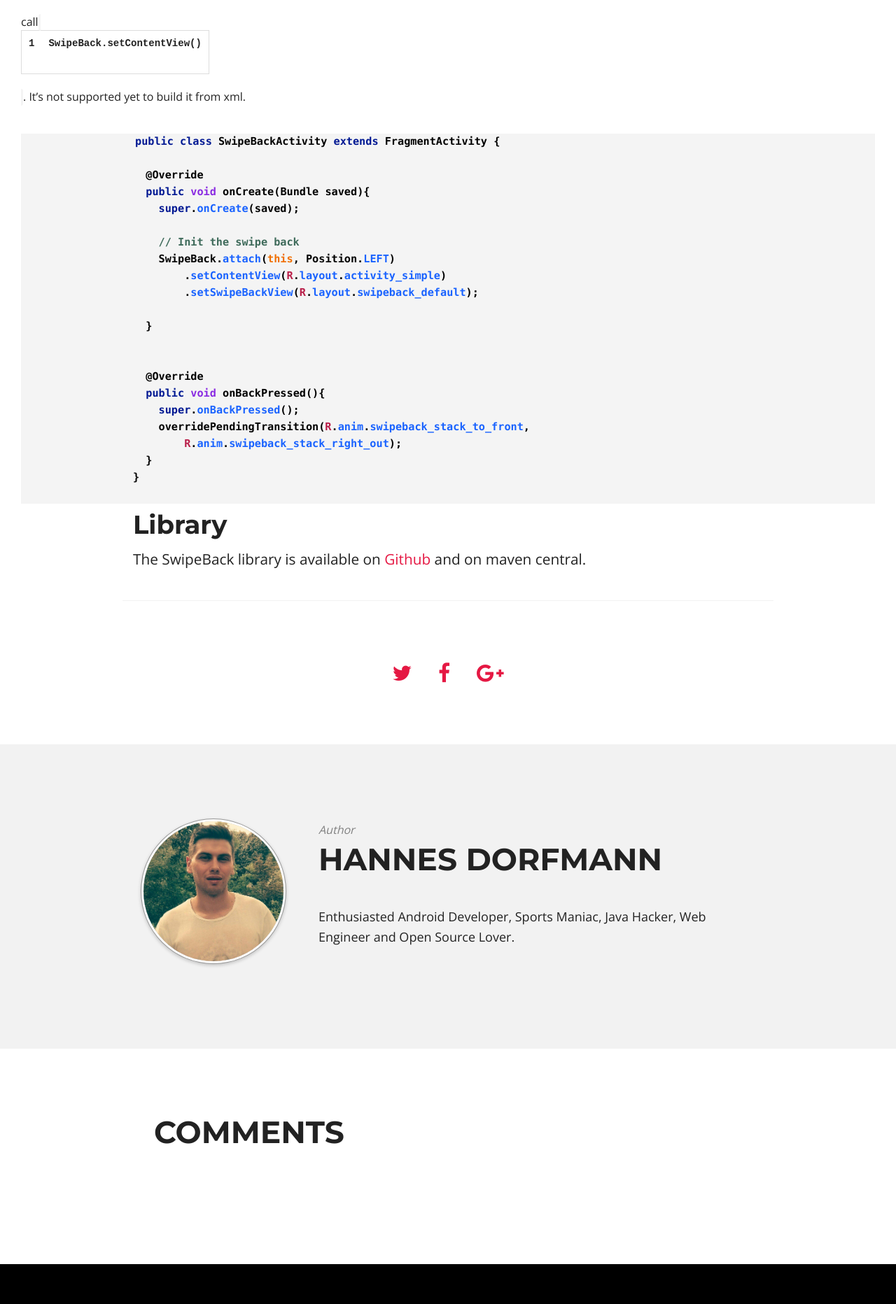
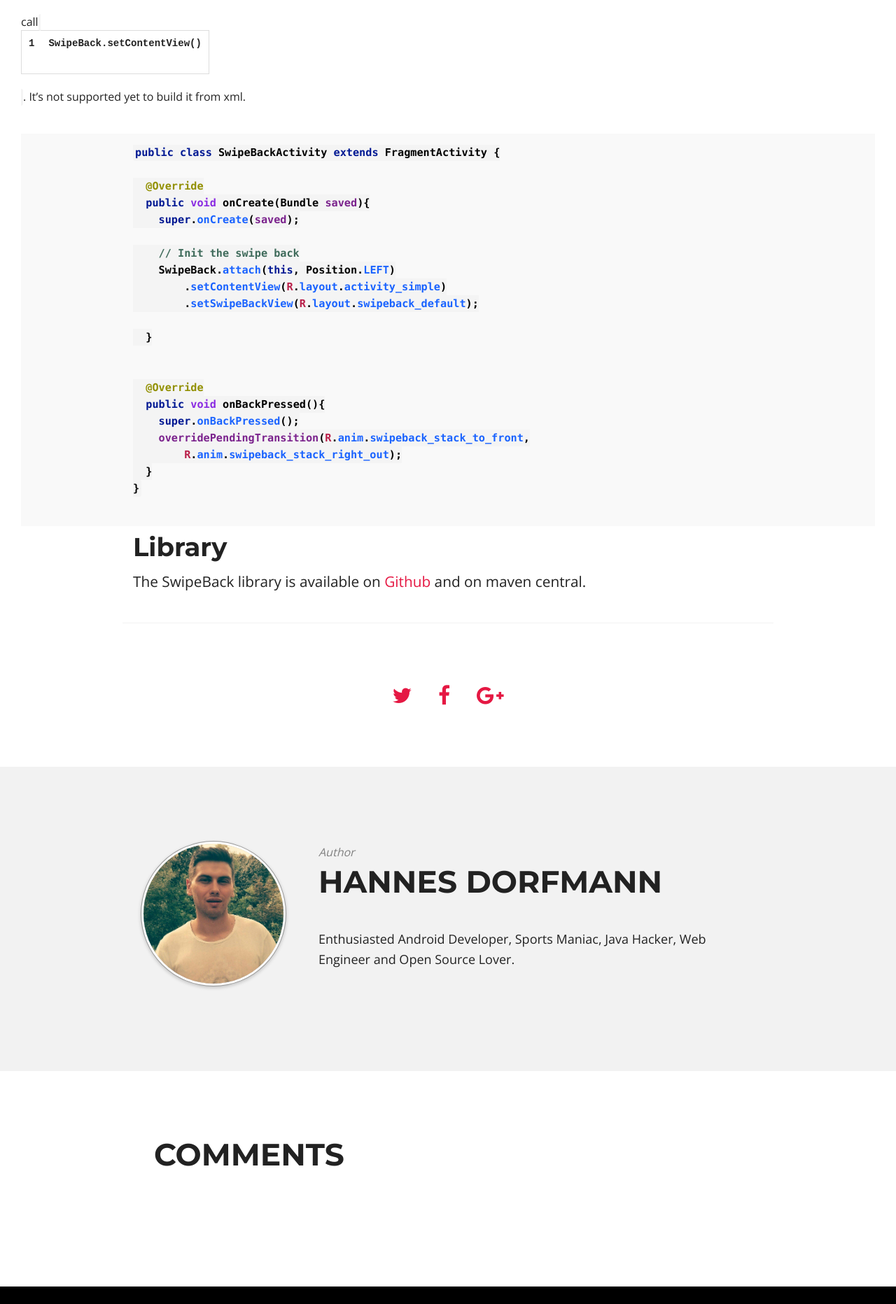
Before and after one commit to sockeqwe/website-old, a Jekyll site: the page built from _posts/2013-12-27-swipeback.md, in a window 1280 px wide. Shown: the part 3325-5189 px from the top of the page at 70% size. Built offline with Jekyll 4.4.1, drawn with Linux system fonts in a browser that asks for light colours; nearby versions of some CDN libraries; comment, search, counter and statistics services are not loaded.

Commit message:
More intellij colors

```diff
--- a/assets/css/style.css
+++ b/assets/css/style.css
@@ -542,13 +542,13 @@ figcaption {
     -moz-border-radius: 4px;
     border-radius: 4px;
 }
-.highlight { background: #f4f4f4 }
+.highlight { background: #f9f9f9; padding-top:1em; padding-bottom:1em; }
 .highlight .c { color: #3F6B5B; font-weight: bold} /* Comment */
 .highlight .err { color: #000000} /* Error */
 .highlight .g { color: #000000} /* Generic */
-.highlight .k { color: #F06F00; font-weight: bold} /* Keyword */
+.highlight .k { color: #011993; font-weight: bold} /* Keyword */
 .highlight .l { color: #000000} /* Literal */
-.highlight .n { color: #000000} /* Name */
+.highlight .n { color: #7b238d} /* Name */
 .highlight .o { color: #000000} /* Operator */
 .highlight .x { color: #000000} /* Other */
 .highlight .p { color: #000000} /* Punctuation */
@@ -579,7 +579,7 @@ figcaption {
 .highlight .nb { color: #000000} /* Name.Builtin */
 .highlight .nc { color: #000000} /* Name.Class */
 .highlight .no { color: #B91F49;} /* Name.Constant */
-.highlight .nd { color: #000000} /* Name.Decorator */
+.highlight .nd { color: #929000} /* Name.Decorator */
 .highlight .ni { color: #ee0000; font-weight: bold} /* Name.Entity */
 .highlight .ne { color: #000000} /* Name.Exception */
 .highlight .nf { color: #000000} /* Name.Function */
```
